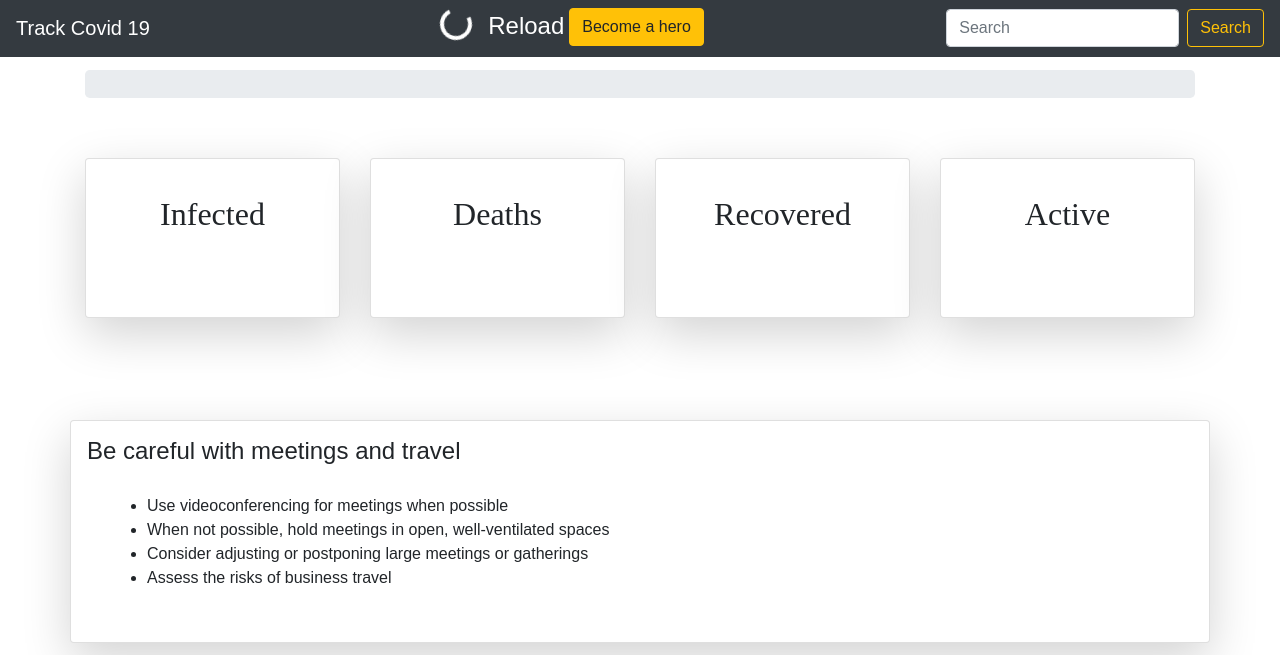
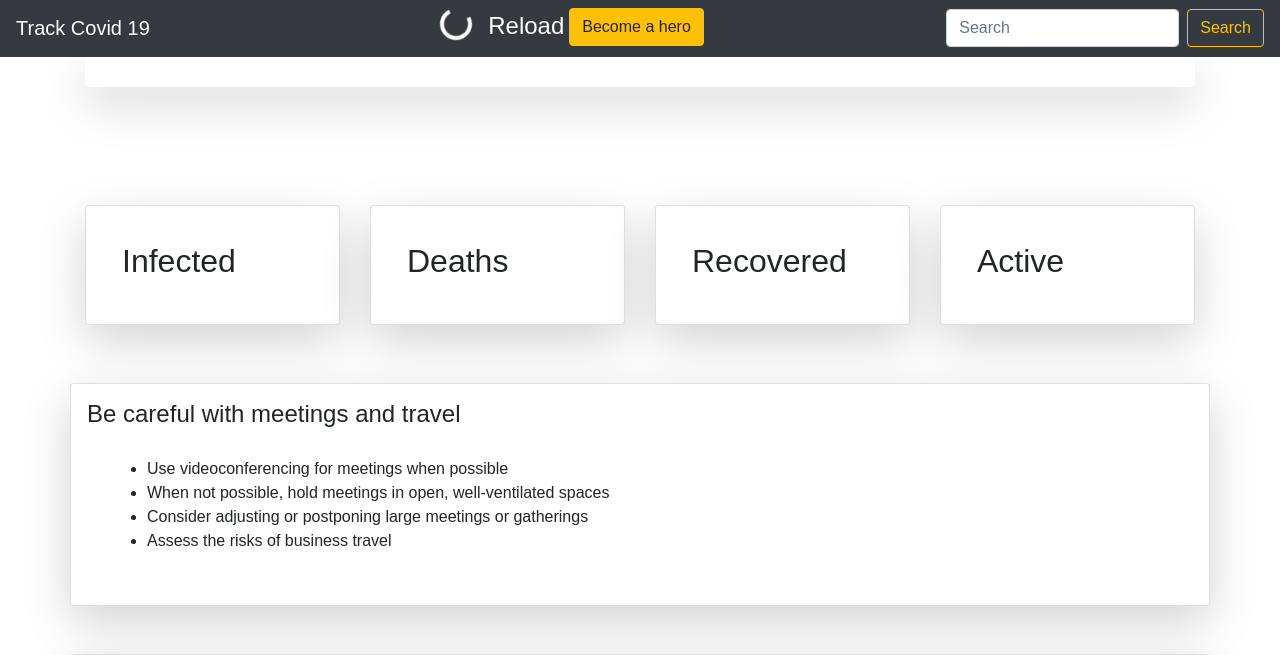
Before and after one commit to AntonyIS/Covid-19-tracker, a Flask app: template app/templates/country_detail.html in a window 1280 px wide. Shown: the top 655 px of the page. Run offline with Flask 2, Linux system fonts and the light colour scheme; the template is opened without the code that fills it, so the values that code supplies are empty; some libraries are stand-ins or nearby versions.

Commit message:
Fixed bugs around detail routes

```diff
--- a/app/static/css/main.css
+++ b/app/static/css/main.css
@@ -17,13 +17,7 @@
 	padding-top:70px;
 
 }
-#section-top .card{
-	width: 18rem;
-	margin:10px;
-	/* border:2px solid #FFA000; */
-	border-radius: 10px;
 
-}
 
 #section-detail{
 	margin-top:20px;
@@ -40,11 +34,11 @@
 }
 
 #section-detail .card{
-	margin-top:10px;
+	/* margin-top:10px;
 	height: 20vh;
 	border-radius: 10px;
 	text-align: center;
-	font-family: bold;
+	font-family: bold; */
 }
 
 #section-footer{
--- a/app/templates/country_detail.html
+++ b/app/templates/country_detail.html
@@ -3,14 +3,14 @@
 {% block title %}{{title}} {%endblock title %}
 
 {% block body %}
-<section id="section-detail">
+<section id="section-top" style="margin-bottom: 10px; margin-top: 55px;">
 	<div class="container-fluid">
-		<div class="container">
-			<div class="jumbotron">
-				<h3>{{country.name}}</h3>
-			</div>
+		<div>
+			<div class="container" >
+				<h3 class="card-text  shadow-lg p-3 mb-5 bg-white rounded" style="text-align: center;">{{country.name}}</h3>
 				<div class="row" >
-				<div class="col-3">
+
+					<div class="col-sm-3 col-md-3 col-lg-3 col-xl-3">
 						<div class="card shadow-lg p-3 mb-5 bg-white rounded" >
 							<div class="card-body">
 								<h2>Infected</h2>
@@ -20,7 +20,7 @@
 							</div>
 						</div>
 					</div>
-				<div class="col-3">
+					<div class="col-sm-3 col-md-3 col-lg-3 col-xl-3">
 						<div class="card shadow-lg p-3 mb-5 bg-white rounded">
 							<div class="card-body">
 								<h2>Deaths</h2>
@@ -30,7 +30,7 @@
 							</div>
 						</div>
 					</div>
-				<div class="col-3">
+					<div class="col-sm-3 col-md-3 col-lg-3 col-xl-3">
 						<div class="card shadow-lg p-3 mb-5 bg-white rounded">
 							<div class="card-body">
 								<h2>Recovered</h2>
@@ -40,7 +40,7 @@
 							</div>
 						</div>
 					</div>
-				<div class="col-3">
+					<div class="col-sm-3 col-md-3 col-lg-3 col-xl-3">
 						<div class="card shadow-lg p-3 mb-5 bg-white rounded">
 							<div class="card-body">
 								<h2>Active</h2>
@@ -50,10 +50,13 @@
 							</div>
 						</div>
 					</div>
+
+				</div>
 			</div>
 		</div>
 	</div>
 </section>
+
 
 <section id="info">
 	<div class="container">
```
Also changed, not shown: app/routes.py (+9 -6 lines), app/templates/index.html (+5 -5 lines). Lines whose indentation alone changed are shown as unchanged.
